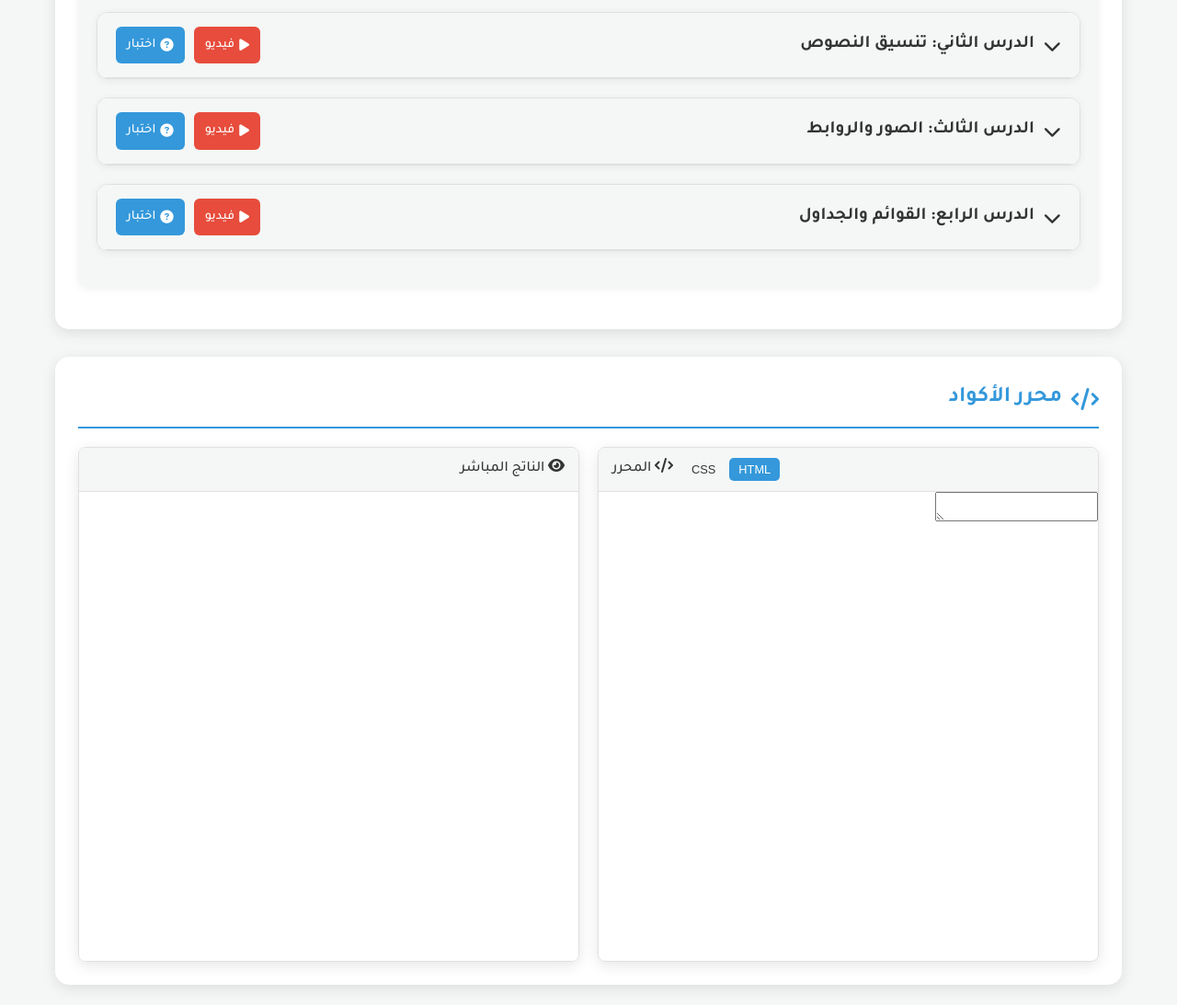
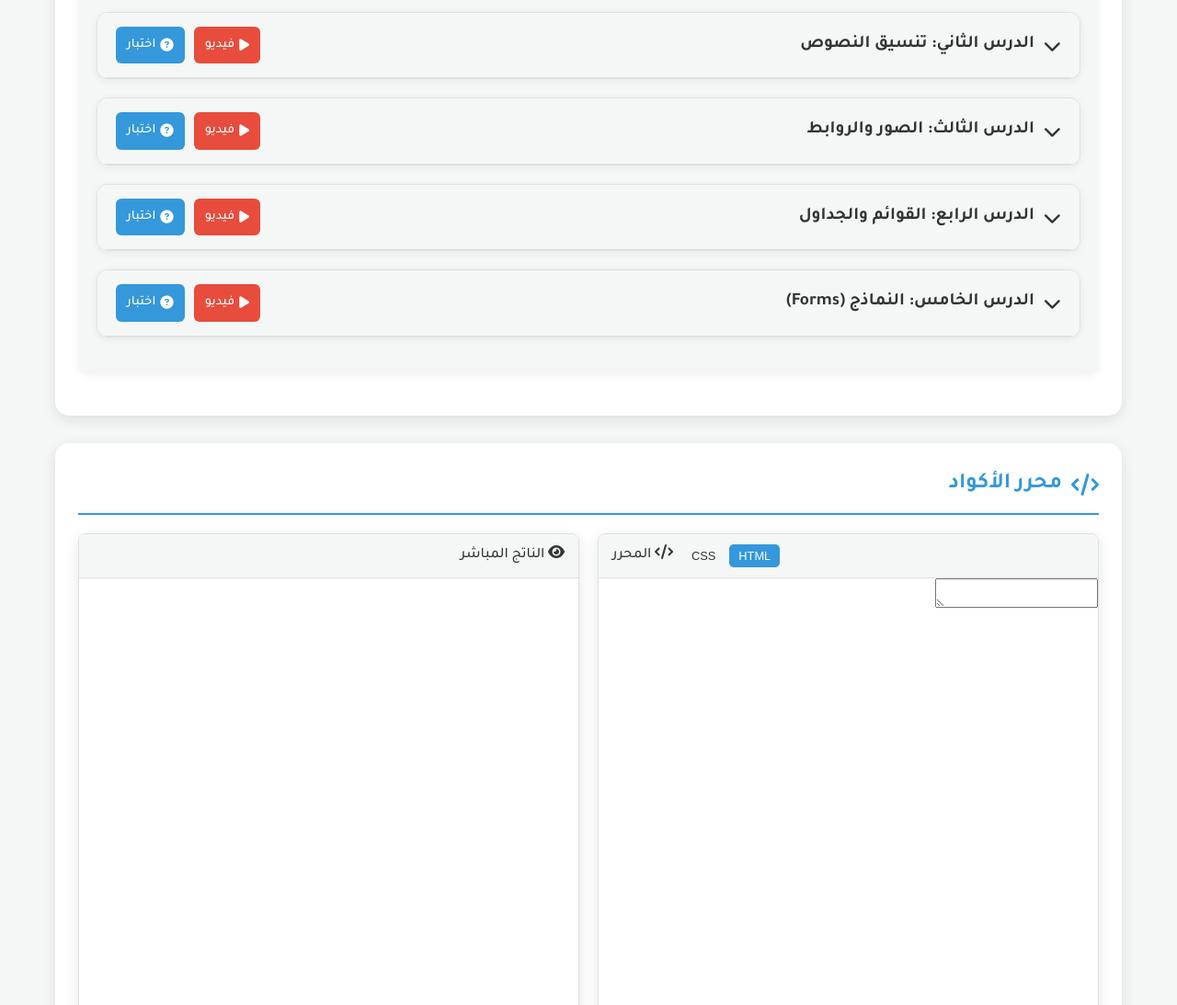
Before and after one commit to Hosam-Mahmoud/TechVerse_WebCourse, a plain HTML site: page index.html in a window 1280 px wide. Shown: the part 790-1883 px from the top of the page at 92% size. Drawn offline with nearby package versions, Linux system fonts and the light colour scheme.

Commit message:
Update index.html

```diff
--- a/index.html
+++ b/index.html
@@ -311,7 +311,6 @@
 
         .lesson-body.show {
             max-height: 2000px; /* A large enough value to accommodate content */
-            padding: 20px;
             transition: max-height 0.5s ease-in, padding 0.3s ease-in;
         }
 
@@ -782,6 +781,29 @@ document.addEventListener('DOMContentLoaded', () => {
                             </ul>
                             <p>بعد هذا الدرس، ستكون قادرًا على إنشاء قوائم وجداول منظمة وفعالة في صفحات الويب الخاصة بك.</p>
                         `
+                    },
+                    {
+                        id: 'l5',
+                        title: 'الدرس الخامس: النماذج (Forms)',
+                        videoLink: 'https://youtu.be/4grm8s4ZbEQ?si=Mc3_-sQMqq_N_fKk',
+                        quizLink: 'https://docs.google.com/forms/d/e/1FAIpQLSe8qYvbChPJL6yfL_frp_6HQf2G0-Fsuh-4x4DaceO32cxRLw/viewform',
+                        content: `
+                            <p>النماذج (Forms) هي وسيلة أساسية للتفاعل مع المستخدمين على الويب. تسمح لنا بجمع البيانات من المستخدمين، مثل معلومات التسجيل، آراء المستخدمين، أو طلبات الشراء. في هذا الدرس، سنتعلم كيفية إنشاء نماذج تفاعلية باستخدام HTML.</p>
+                            <p><strong>📋 ماذا ستتعلم:</strong></p>
+                            <ul>
+                                <li><strong>عنصر form:</strong> كيفية إنشاء نموذج باستخدام وسم <code>&lt;form&gt;</code> وتحديد الوجهة والطريقة لإرسال البيانات.</li>
+                                <li><strong>الحقول input:</strong> أنواع مختلفة من حقول الإدخال مثل النصوص، الأرقام، كلمات المرور، والبريد الإلكتروني.</li>
+                                <li><strong>اختيار متعدد radio:</strong> كيفية إنشاء أزرار الاختيار التي تسمح للمستخدم باختيار خيار واحد فقط من مجموعة.</li>
+                                <li><strong>مربعات التحديد checkbox:</strong> كيفية إنشاء مربعات التحديد التي تسمح للمستخدم باختيار عدة خيارات.</li>
+                                <li><strong>القوائم select:</strong> كيفية إنشاء قوائم منسدلة تسمح للمستخدم باختيار خيار من قائمة.</li>
+                                <li><strong>المربع النصي textarea:</strong> كيفية إنشاء مربع نص متعدد الأسطر لإدخال نصوص طويلة.</li>
+                                <li><strong>زر الإرسال submit:</strong> كيفية إنشاء زر لإرسال بيانات النموذج إلى الخادم.</li>
+                                <li><strong>رفع الملفات file:</strong> كيفية إنشاء حقل لرفع الملفات من جهاز المستخدم.</li>
+                                <li><strong>خاصية name:</strong> أهمية خاصية name لتحديد اسم كل حقل في النموذج.</li>
+                                <li><strong>الـ validation الأساسي:</strong> كيفية إضافة التحقق من صحة البيانات المدخلة باستخدام خصائص HTML5.</li>
+                            </ul>
+                            <p>بعد هذا الدرس، ستكون قادرًا على إنشاء نماذج تفاعلية وجمع البيانات من المستخدمين بفعالية.</p>
+                        `
                     }
                 ]
             }
```
